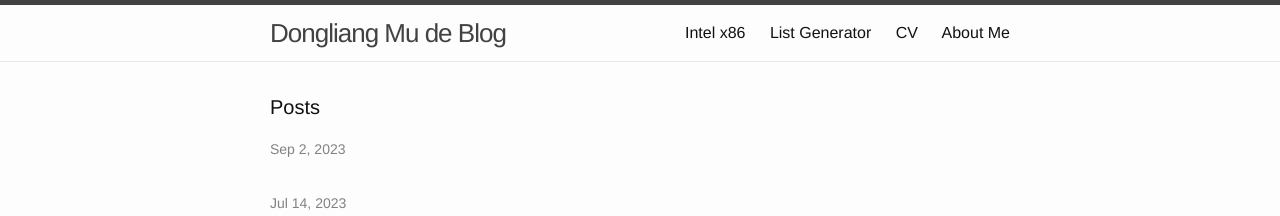
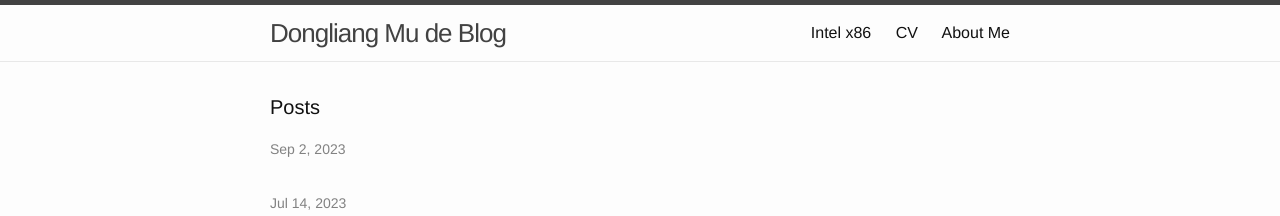
Before and after one commit to mudongliang/mudongliang.github.io, a Jekyll site: the page built from index.html, in a window 1280 px wide and 900 px high. Shown: the top 216 px of the window. Built offline with Jekyll 4.4.1, drawn with Linux system fonts in a browser that asks for light colours.

Commit message:
list_generator: remove it from my blog
Since we have already tested hust mirrors and written own CLI tool,
I would prefer to delete this list generator.

Signed-off-by: Dongliang Mu <dzm91@hust.edu.cn>

```diff
--- a/_includes/header.html
+++ b/_includes/header.html
@@ -15,7 +15,6 @@
 
       <div class="trigger">
       	<a class="page-link" href="{{site.baseurl}}/x86">Intel x86</a>
-      	<a class="page-link" href="{{site.baseurl}}/debgen">List Generator</a>
       	<a class="page-link" href="{{site.baseurl}}/files/DongliangMu_CV.pdf">CV</a>
 
         {% for my_page in site.pages %}
```
